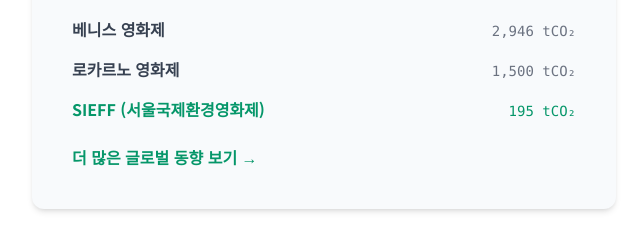
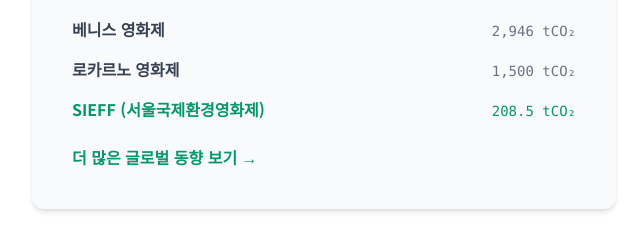
Before and after one commit to techwg/2025SIEFF_Impact_Report, a website: page index.html in a window 1280 px wide. Shown: the part 1119-1359 px from the top of the page, 640-1280 px from the left. Drawn offline with nearby package versions, Linux system fonts and the light colour scheme.

Commit message:
성과 업데이트
서울 영화제 성과 208.5 t

```diff
--- a/index.html
+++ b/index.html
@@ -111,7 +111,7 @@
                         <div class="flex justify-between items-baseline"><span class="font-bold">로카르노 영화제</span><span
                                 class="font-mono text-sm text-gray-500">1,500 tCO₂</span></div>
                         <div class="flex justify-between items-baseline"><span class="font-bold text-emerald-600">SIEFF
-                                (서울국제환경영화제)</span><span class="font-mono text-sm text-emerald-600">195 tCO₂</span></div>
+                                (서울국제환경영화제)</span><span class="font-mono text-sm text-emerald-600">208.5 tCO₂</span></div>
                     </div>
                     <a href="global-research.html"
                         class="mt-6 inline-block text-emerald-600 font-bold hover:underline">더 많은 글로벌 동향 보기 &rarr;</a>
```
